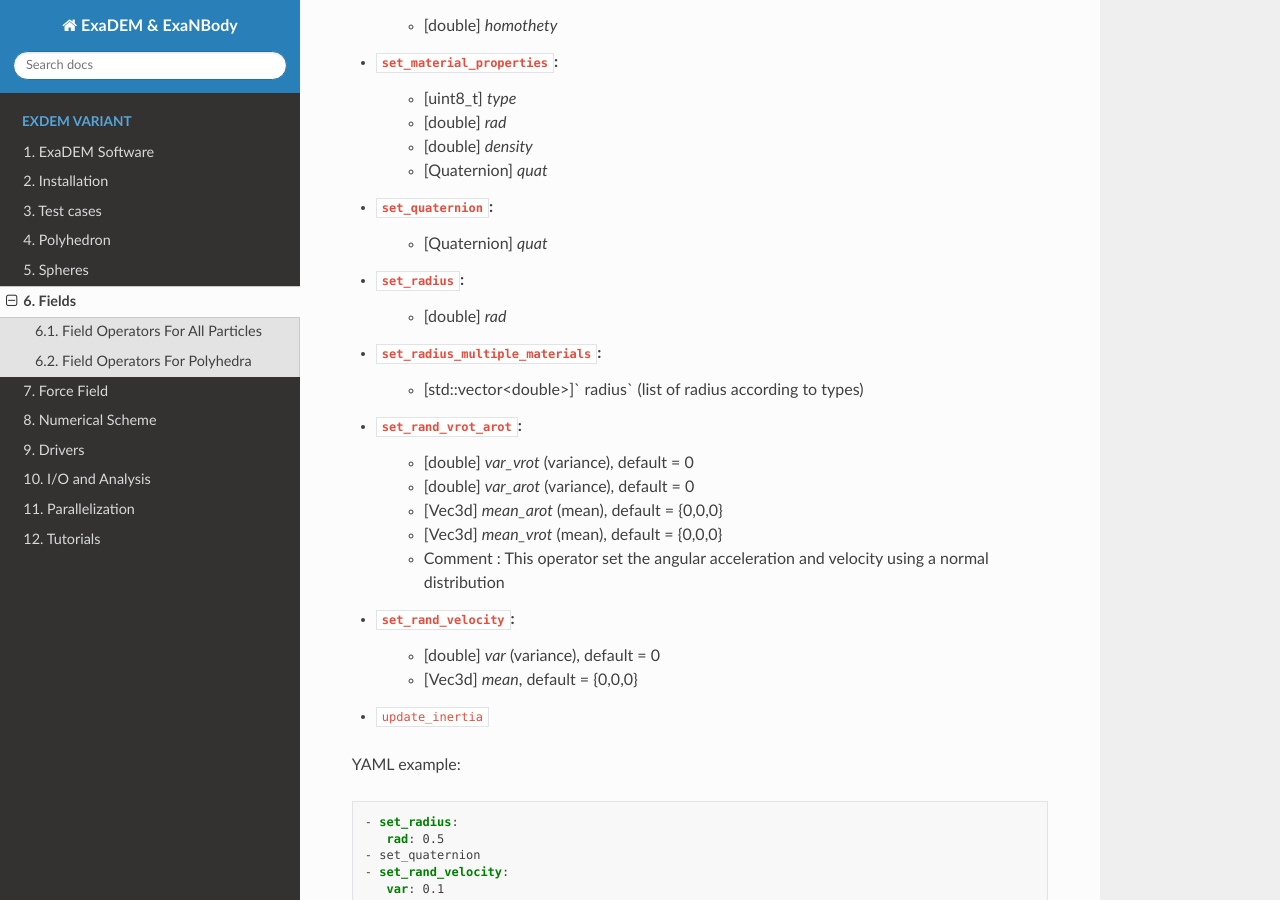
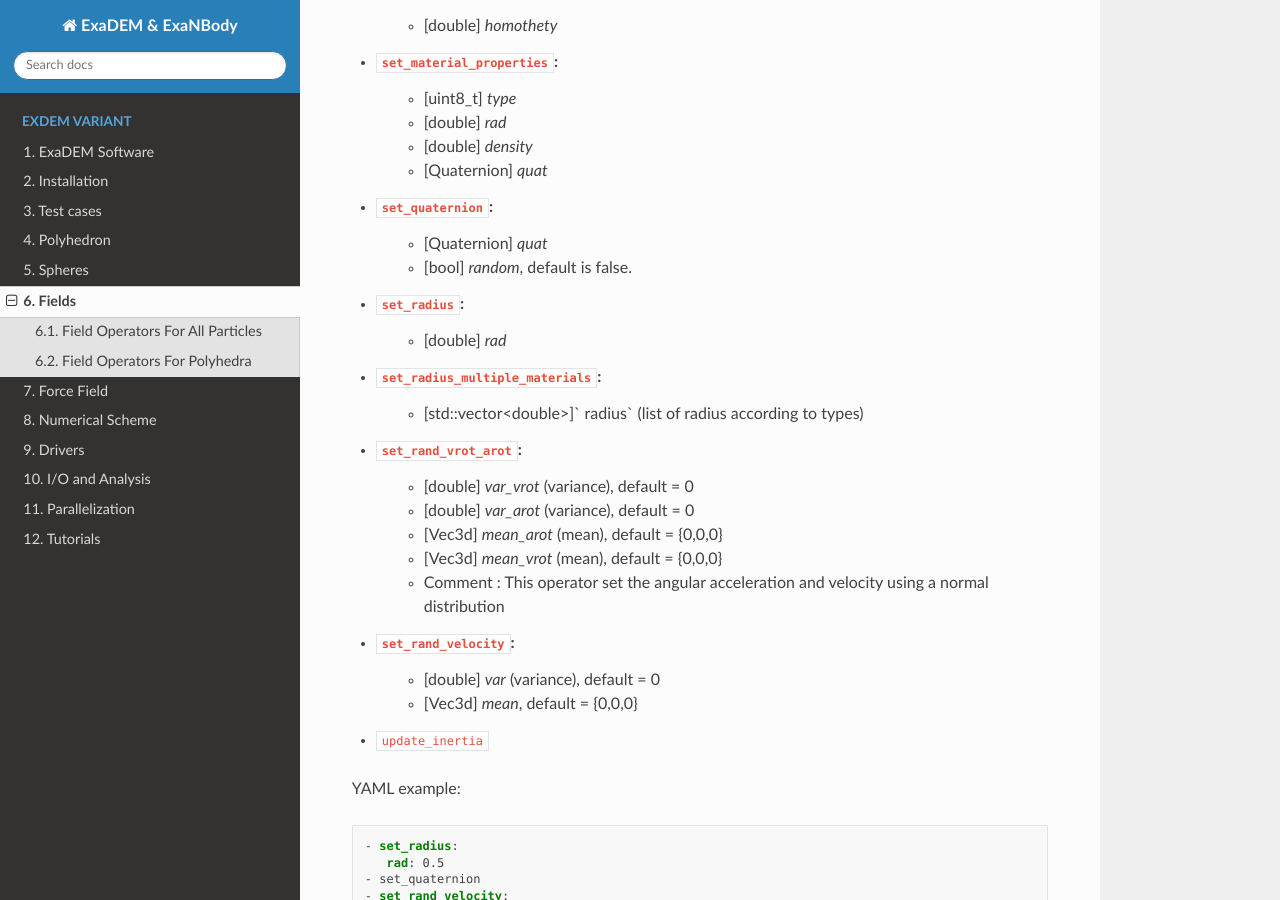
Before and after one commit to Collab4exaNBody/doc_exaDEM, a Sphinx documentation site: the page built from source/project_exaDEM/Fields.rst, in a window 1280 px wide and 900 px high, scrolled down 580 px. Built offline with Sphinx 7.4.7 and the Read the Docs theme 2.0.0, drawn with Linux system fonts in a browser that asks for light colours.

Commit message:
Update Fields.rst

```diff
--- a/source/project_exaDEM/Fields.rst
+++ b/source/project_exaDEM/Fields.rst
@@ -24,6 +24,7 @@
    * [Quaternion] `quat`
 * ``set_quaternion``:
    * [Quaternion] `quat`
+   * [bool] `random`, default is false.
 * ``set_radius``:
    * [double] `rad`
 * ``set_radius_multiple_materials``:
```
